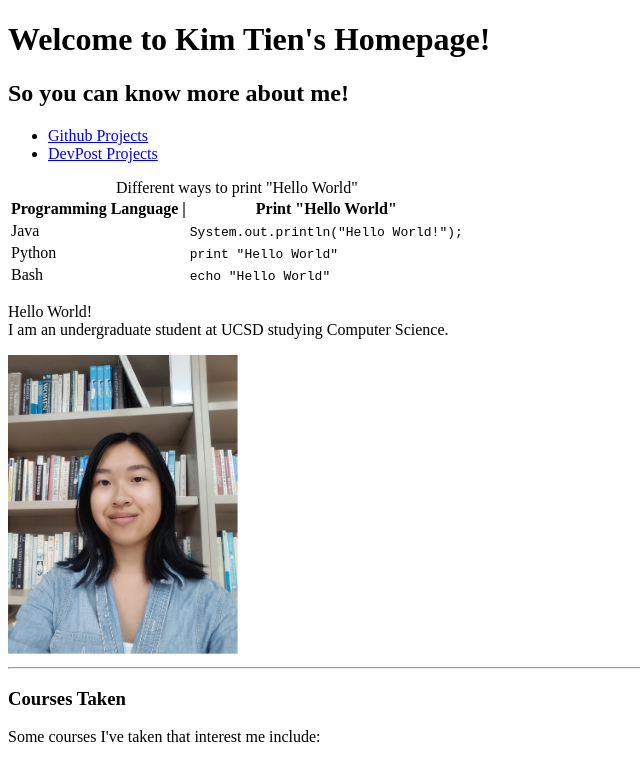
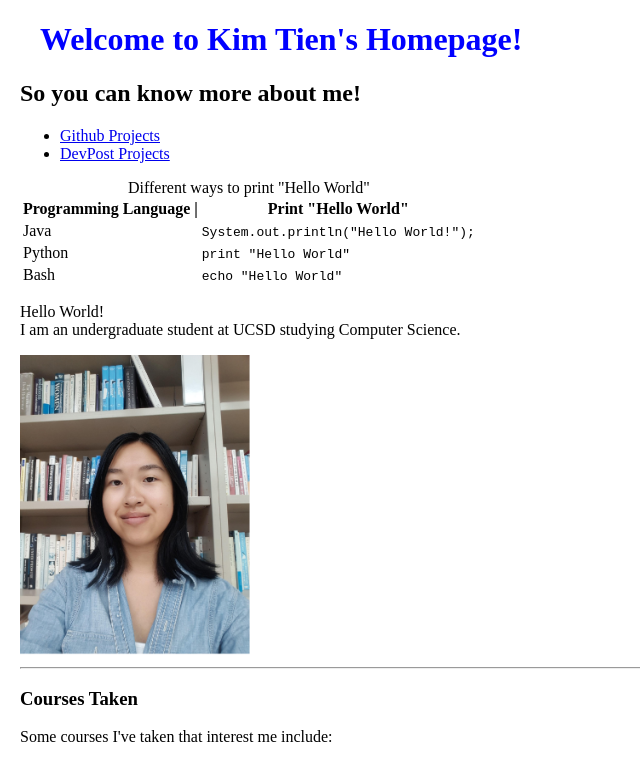
Before and after one commit to kimtienvu/wi21-cse110-lab3, a plain HTML site: page index.html in a window 1280 px wide. Shown: the top 759 px of the page, without its empty margins (0-640 px from the left). Drawn offline with Linux system fonts and the light colour scheme.

Commit message:
adding skeleton for css styles

```diff
--- a/index.html
+++ b/index.html
@@ -4,10 +4,15 @@
 	<title>About Me!</title>
 	<meta charset="utf-8">
   <link rel="stylesheet" href="style.css">
+  <style>
+  h1 {
+    margin-left: 20px;
+  }
+  </style>
 </head>
 <body>
   <header>
-    <h1>Welcome to Kim Tien's Homepage!</h1>
+    <h1 style="color:blue;">Welcome to Kim Tien's Homepage!</h1>
     <h2>So you can know more about me!</h2>
   </header>
   <nav>
--- a/style.css
+++ b/style.css
@@ -0,0 +1,3 @@
+body {
+  margin-left: 20px;
+}
```
